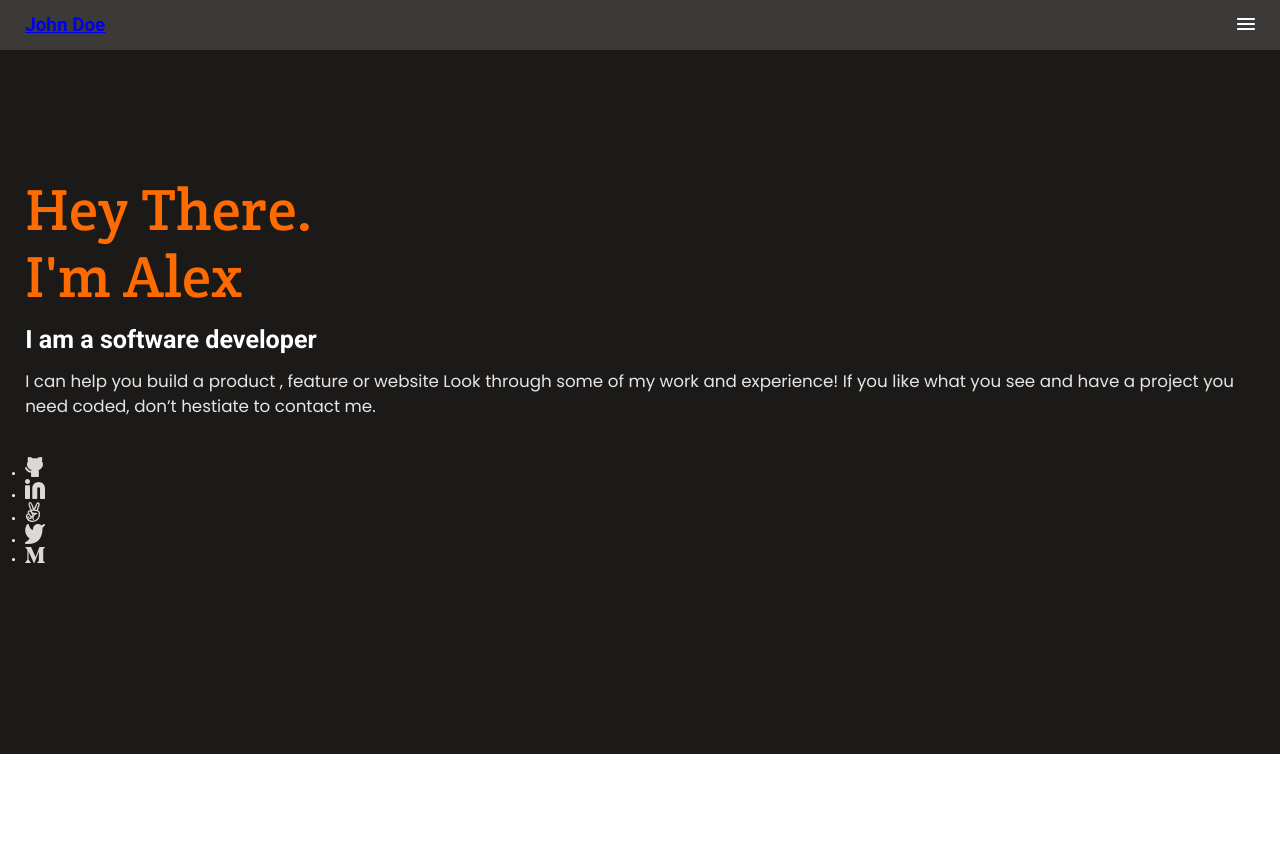
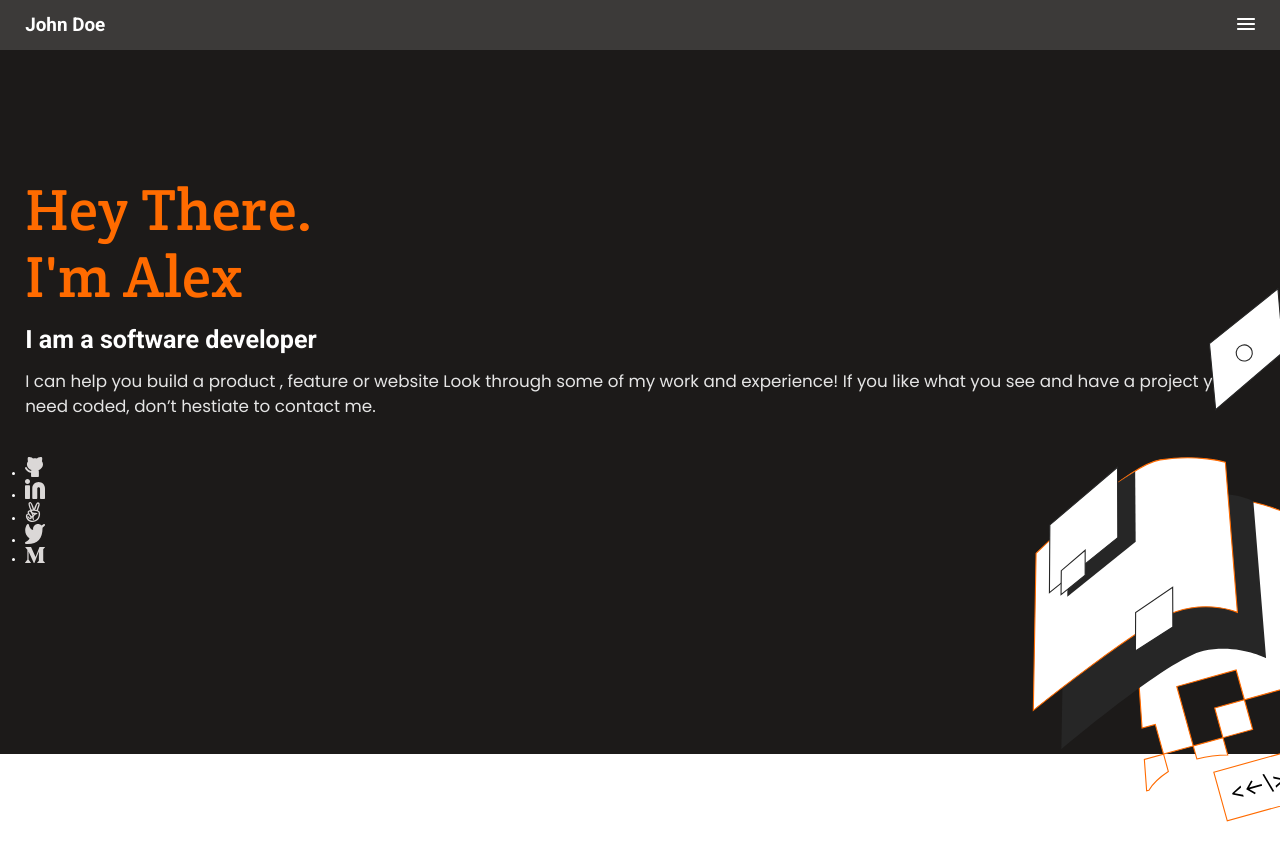
Before and after one commit to Johnadibe/Mobile-First-Portfolio-Setup, a website: page index.html in a window 1280 px wide. Before the commit the page ends 800 px from the top, so only its background shows below. Drawn offline with Linux system fonts and the light colour scheme.

Commit message:
Add background image in headline image container as required by the code reviewer

```diff
--- a/style.css
+++ b/style.css
@@ -30,6 +30,11 @@ body {
     align-items: center;
     height: 4.8rem;
     background-color: #3c3a39;
+    color: #fff;
+}
+
+.header a {
+    text-decoration: none;
     color: #fff;
 }
 
@@ -89,7 +94,8 @@ body {
     margin-bottom: 2.4rem;
 }
 
-.social-icons {
+.social-icons-list {
+    list-style: none;
     display: flex;
     align-items: center;
     gap: 2.4rem;
@@ -100,7 +106,13 @@ body {
 }
 
 .headline-img-box {
+    background-image: url('img/headline-img.svg');
+    background-repeat: no-repeat;
+    background-size: 100% 100%;
+    display: block;
+    min-height: 100%;
+    min-width: 30%;
     position: absolute;
-  top: 60%;
+    top: 25%;
     right: 0;
 }
```
Lines whose indentation alone changed are shown as unchanged.
